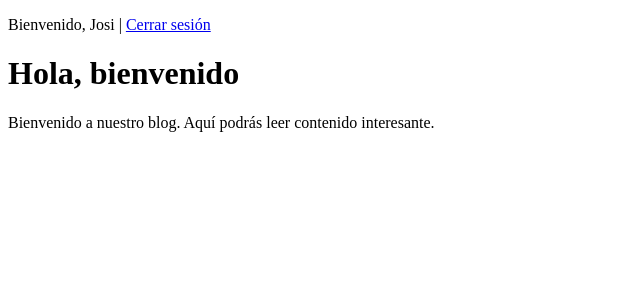
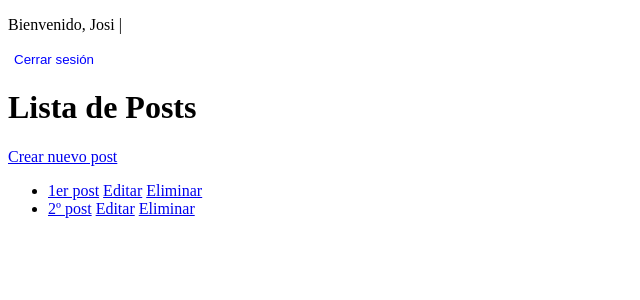
Before and after one commit to JosiasmDev/migithub, a Django app: page / in a window 1280 px wide. Shown: the top 300 px of the page, without its empty margins (0-640 px from the left). Run offline with Django 5.2, Linux system fonts and the light colour scheme; a user stored in the database is signed in; data comes from the database, SQL or seed files in the repository; both versions use the stored data as it was after the commit.

Commit message:
Django, Los comienzos 20.02

```diff
--- a/Django/mi_proyecto/blog/templates/blog/base.html
+++ b/Django/mi_proyecto/blog/templates/blog/base.html
@@ -10,7 +10,12 @@
 
     <header>
         {% if user.is_authenticated %}
-            <p>Bienvenido, {{ user.username }} | <a href="{% url 'logout' %}">Cerrar sesión</a></p>
+            <p>Bienvenido, {{ user.username }} | <form id="logout-form" method="post" action="{% url 'logout' %}" style="display: inline;">
+                {% csrf_token %}
+                <button type="submit" style="border: none; background: none; color: blue; cursor: pointer;">
+                    Cerrar sesión
+                </button>
+            </form></p>
         {% else %}
             <a href="{% url 'login' %}">Iniciar sesión</a>
         {% endif %}
--- a/Django/mi_proyecto/blog/templates/blog/post_list.html
+++ b/Django/mi_proyecto/blog/templates/blog/post_list.html
@@ -1,10 +1,6 @@
-<!DOCTYPE html>
-<html lang="es">
-<head>
-    <meta charset="UTF-8">
-    <meta name="viewport" content="width=device-width, initial-scale=1.0">
-    <title>Lista de Posts</title>
-</head>
+{% extends "blog/base.html" %}
+
+{% block content %}
 <body>
     <h1>Lista de Posts</h1>
     <a href="{% url 'post_create' %}">Crear nuevo post</a>
@@ -18,4 +14,4 @@
         {% endfor %}
     </ul>
 </body>
-</html>
+{% endblock %}
--- a/Django/mi_proyecto/blog/urls.py
+++ b/Django/mi_proyecto/blog/urls.py
@@ -4,14 +4,13 @@ from . import views
 from .views import PostListView, PostDetailView, PostCreateView, PostUpdateView, PostDeleteView
 
 urlpatterns = [
-    path('', views.home, name='home'),  # Página principal
-    path('', views.PostListView.as_view(), name='post_list'),
-    path('post/<int:pk>/', views.PostDetailView.as_view(), name='post_detail'),
-    path('post/nuevo/', views.PostCreateView.as_view(), name='post_create'),
-    path('post/<int:pk>/editar/', views.PostUpdateView.as_view(), name='post_update'),
-    path('post/<int:pk>/eliminar/', views.PostDeleteView.as_view(), name='post_delete'),
+    path('', PostListView.as_view(), name='post_list'),  # Página principal
+    path('post/<int:pk>/', PostDetailView.as_view(), name='post_detail'),
+    path('post/nuevo/', PostCreateView.as_view(), name='post_create'),
+    path('post/<int:pk>/editar/', PostUpdateView.as_view(), name='post_update'),
+    path('post/<int:pk>/eliminar/', PostDeleteView.as_view(), name='post_delete'),
 
     # Rutas de autenticación
     path('login/', LoginView.as_view(template_name='blog/login.html'), name='login'),
-    path('logout/', LogoutView.as_view(next_page='/'), name='logout'),  # Redirige tras cerrar sesión
+    path('logout/', LogoutView.as_view(next_page='post_list'), name='logout'),  # Redirige tras cerrar sesión
 ]
--- a/Django/mi_proyecto/blog/views.py
+++ b/Django/mi_proyecto/blog/views.py
@@ -1,40 +1,46 @@
 from django.shortcuts import render
 from django.views.generic import ListView, DetailView, CreateView, UpdateView, DeleteView
 from django.urls import reverse_lazy
+from django.contrib.auth.mixins import LoginRequiredMixin  # Para restringir acceso a vistas basadas en clases
+from django.contrib.auth.decorators import login_required  # Para restringir acceso a vistas basadas en funciones
 from .models import Post
-from django.contrib.auth.decorators import login_required
 
+# Restringir acceso a la vista home
 @login_required
 def home(request):
-    print(f"Usuario autenticado: {request.user}")  # Esto imprimirá el usuario en la consola
     return render(request, 'blog/index.html', {'saludo': 'Hola, bienvenido'})
 
-# Vista para listar todos los posts
-class PostListView(ListView):
+# Vista para listar posts (solo usuarios autenticados)
+class PostListView(LoginRequiredMixin, ListView):
     model = Post
     template_name = 'blog/post_list.html'
-    context_object_name = 'posts'  # Variable que se pasará a la plantilla
+    context_object_name = 'posts'
+    login_url = 'login'  # Redirige a la página de login si el usuario no está autenticado
 
-# Vista para ver los detalles de un post
-class PostDetailView(DetailView):
+# Vista para ver detalles de un post (solo usuarios autenticados)
+class PostDetailView(LoginRequiredMixin, DetailView):
     model = Post
     template_name = 'blog/post_detail.html'
     context_object_name = 'post'
+    login_url = 'login'
 
-# Vista para crear un nuevo post
-class PostCreateView(CreateView):
+# Vista para crear un nuevo post (solo usuarios autenticados)
+class PostCreateView(LoginRequiredMixin, CreateView):
     model = Post
     template_name = 'blog/post_form.html'
-    fields = ['titulo', 'contenido']  # Campos que se mostrarán en el formulario
+    fields = ['titulo', 'contenido']
+    login_url = 'login'
 
-# Vista para actualizar un post existente
-class PostUpdateView(UpdateView):
+# Vista para actualizar un post (solo usuarios autenticados)
+class PostUpdateView(LoginRequiredMixin, UpdateView):
     model = Post
     template_name = 'blog/post_form.html'
-    fields = ['titulo', 'contenido']  # Campos que se podrán editar
+    fields = ['titulo', 'contenido']
+    login_url = 'login'
 
-# Vista para eliminar un post
-class PostDeleteView(DeleteView):
+# Vista para eliminar un post (solo usuarios autenticados)
+class PostDeleteView(LoginRequiredMixin, DeleteView):
     model = Post
     template_name = 'blog/post_confirm_delete.html'
-    success_url = reverse_lazy('post_list')  # Redirige a la lista de posts después de eliminar
+    success_url = reverse_lazy('post_list')
+    login_url = 'login'
--- a/Django/mi_proyecto/mi_proyecto/settings.py
+++ b/Django/mi_proyecto/mi_proyecto/settings.py
@@ -11,6 +11,7 @@ https://docs.djangoproject.com/en/5.1/ref/settings/
 """
 
 from pathlib import Path
+from django.urls import reverse_lazy
 
 # Build paths inside the project like this: BASE_DIR / 'subdir'.
 BASE_DIR = Path(__file__).resolve().parent.parent
@@ -127,6 +128,6 @@ STATIC_URL = 'static/'
 DEFAULT_AUTO_FIELD = 'django.db.models.BigAutoField'
 
 # Redirecciones después de iniciar/cerrar sesión
-LOGIN_REDIRECT_URL = '/'
+LOGIN_REDIRECT_URL = '/post/'
 LOGOUT_REDIRECT_URL = '/'
 LOGIN_URL = 'login'
```
Also changed, not shown: Django/mi_proyecto/db.sqlite3.
